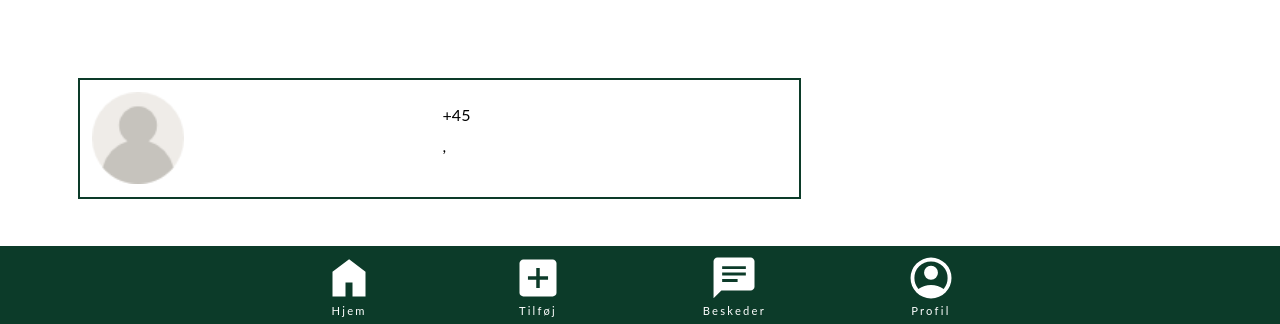
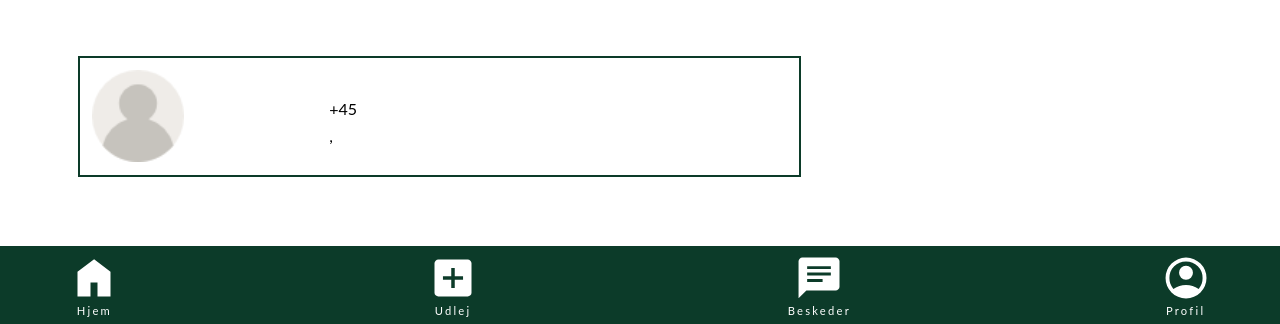
Before and after one commit to kdk97/havenem, a React (Create React App) app: page /plan/1 in a window 1280 px wide. Shown: the part 473-797 px from the top of the page. Built offline with nearby package versions, Linux system fonts and the light colour scheme; no server answers; sample sign-in values are in the browser's storage.

Commit message:
God styling

```diff
--- a/src/components/Nav.js
+++ b/src/components/Nav.js
@@ -8,7 +8,7 @@ export default function Nav() {
     return (
         <nav>
             <NavLink to="/hjem"><img src= {navhome} alt="nav icon" ></img><p>Hjem</p></NavLink>
-            <NavLink to="/tilfoj"><img src= {navadd} alt="nav icon" ></img><p>Tilføj</p></NavLink>
+            <NavLink to="/tilfoj"><img src= {navadd} alt="nav icon" ></img><p>Udlej</p></NavLink>
             <NavLink to="/beskeder"><img src= {navchat} alt="nav icon" ></img><p>Beskeder</p></NavLink>
             <NavLink to="/min-profil"><img src= {navaccount} alt="nav icon" ></img><p>Profil</p></NavLink>
         </nav>
--- a/src/index.css
+++ b/src/index.css
@@ -178,7 +178,7 @@ nav {
   text-align: center;
   z-index: 10;
   display: flex;
-  justify-content: center;
+  justify-content: space-between;
 }
 
 nav a {
@@ -504,9 +504,9 @@ nav p{
 }
 
 .usercard{
-  margin-top: 10%;
+  margin-top: 8%;
   display: grid;
-  grid: 100px / auto auto;
+  grid: 100px / auto auto ;
   grid-gap: 0;
   width: 50%;
   border: 2px solid #0C3B29;
@@ -520,8 +520,17 @@ nav p{
   width: 92px;
 }
 
+.usercard-text {
+  width: 200px;
+  justify-content: center;
+  align-items: flex-start;
+  margin: 0;
+  display: flex;
+  flex-direction: column;
+}
+
 .usercard h3 {
-  margin-top: 5%;
-  margin-bottom: 5%;
-  margin-left: 15%;
+  margin-top: 1%;
+  margin-bottom: 1%;
+  margin-left: 5%;
 }
```
